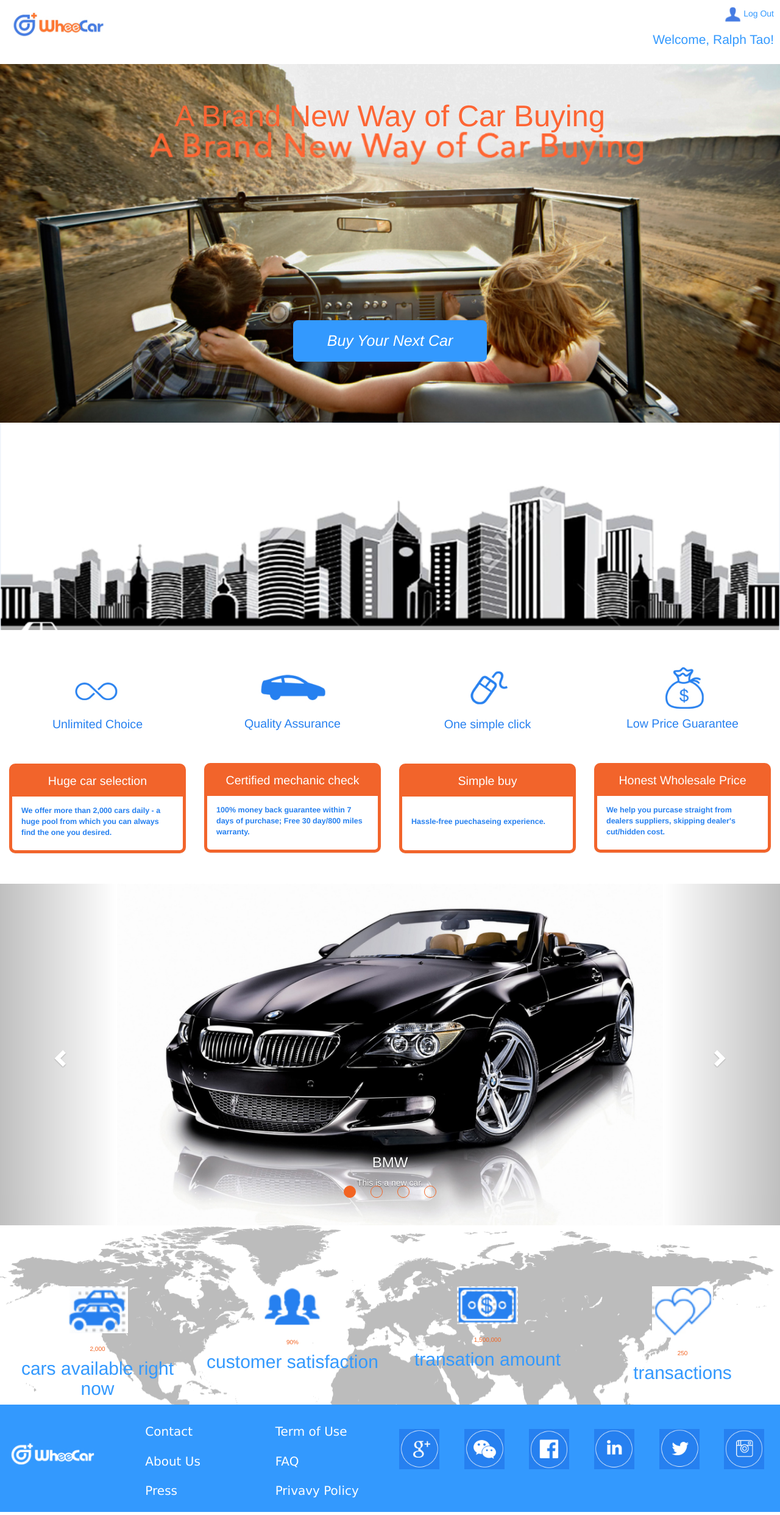
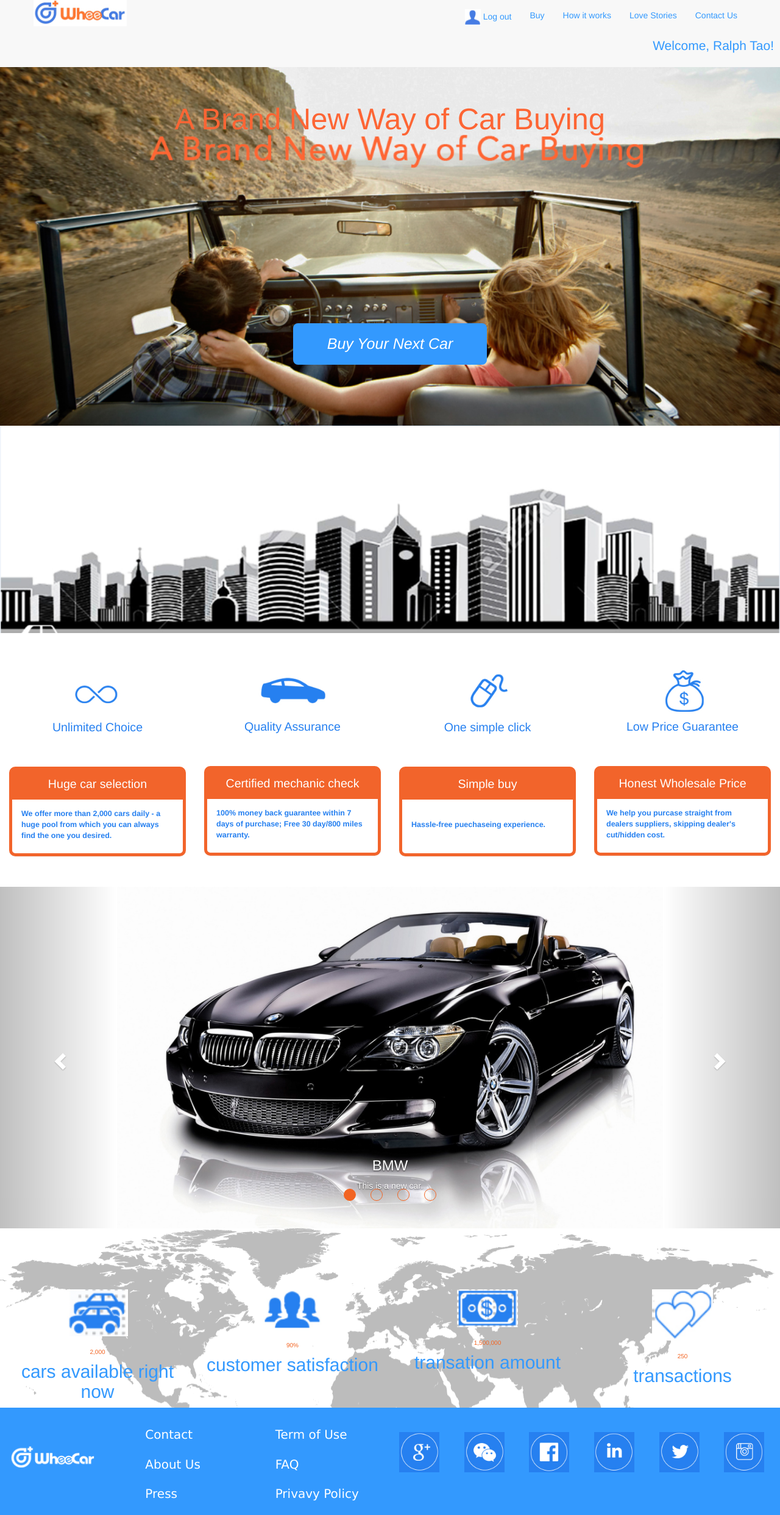
Before and after one commit to GuangzhouZeng/code-stuff, a PHP site: page /main.html in a window 1280 px wide. Shown: the whole page at 61% size. Run offline with PHP 8.4, Linux system fonts and the light colour scheme; some libraries are stand-ins or nearby versions.

Commit message:
modified:   wheeCar/main.html 	modified:   wheeCar/style.css

```diff
--- a/web/wheeCar/main.html
+++ b/web/wheeCar/main.html
@@ -14,7 +14,46 @@
 
 </head>
 <body >
-<div>
+<div class="container-fluid">
+
+<nav class="navbar navbar-default navbar-fixed-top">
+  <div class="container">
+    <div class="navbar-header">
+      <button type="button" class="navbar-toggle" data-toggle="collapse" data-target="#myNavbar">
+        <span class="icon-bar"></span>
+        <span class="icon-bar"></span>
+        <span class="icon-bar"></span>
+      </button>
+      <a class="navbar-brand" href="#">
+		<img id="brand_header_img" src="img/brand_header.png">
+	  </a>
+    </div>
+    <div class="collapse navbar-collapse" id="myNavbar">
+      <ul class="nav navbar-nav navbar-right">
+        <li><a href="#about"><img src="img/log_in.png"> Log out</a></li>
+        <li><a href="#services">Buy</a></li>
+        <li><a href="#portfolio">How it works</a></li>
+        <li><a href="#pricing">Love Stories</a></li>
+        <li><a href="#contact">Contact Us</a></li>
+      </ul>
+    </div>
+  </div>
+</nav>
+<div id="header" >
+	<div id="log" >
+		<div id="log_in" ><img src="img/log_in.png"> Log Out</div>
+		<br><br>
+		<div id="welcome" >
+			<p >Welcome, Ralph Tao!</p>
+		</div>
+	</div>
+</div>
+
+
+
+
+
+<!--
 	<div id="header">
 		<div id="brand_header" >
 			<img  id="brand_header_img" src="img/brand_header.png">
@@ -27,6 +66,8 @@
 			</div>
 		</div>
 	</div>
+	-->
+
 
 	<div id="front">
 		<div id="font_cnt_div">
@@ -279,13 +320,13 @@ function move(value,mode){
 	if(s<parseInt(endPoint)){
 
 	//s = 0;//parseInt(oSpan.innerHTML);//起始位置
-	var time=2000;  //所用时间 1000毫秒（ 在1秒内 数值增加到d）;
+	var time=1000;  //所用时间 1000毫秒（ 在1秒内 数值增加到d）;
 	var outTime=0;  //所消耗的时间
 	var interTime=30;
 	var i=10;
 	var timer = setInterval(function(){
 		outTime+=interTime;
-		i=i+0.5;
+		i=i+0.9;
 		if(outTime<time){
 			switch(mode){
 				case 1: $("#data1").text(numberWithCommas(parseInt(endPoint/time*outTime)));break;
--- a/web/wheeCar/style.css
+++ b/web/wheeCar/style.css
@@ -2,16 +2,29 @@
 		padding:-1px;
 	}
 	#header{
-		padding: 10px 10px 35px;
-		margin-bottom:20px;
+		padding-top: 20px;
+		padding-right:10px;
 		color: rgb(51,153,254);
+		background-color:#f8f8f8;
+		height:110px;
 	}
 	#brand_header{
 		float: left;
 	}
-	#brand_header_img{
-		padding:10px;
+	.navbar-brand{
+		padding:0px;
 	}
+	.navbar-default{
+		border-color:#f8f8f8;
+	}
+	.navbar-default .navbar-nav>li>a{
+		color: rgb(51,153,254);
+	}
+
+	.container-fluid{
+		padding:0px;
+	}
+
 	#log_in{
 		float: right;
 	}
@@ -153,10 +166,6 @@
 		margin-left:0px;
 		margin-right:0px;
 	}
-	img:hover{
-		transition: box-shadow 0.5s;
-		box-shadow: 5px 0px 40px rgba(0,0,0, .2);
-	}
 	.panel:hover {
 		transition: box-shadow 0.5s;
 		box-shadow: 5px 0px 40px rgba(0,0,0, .2);
```
